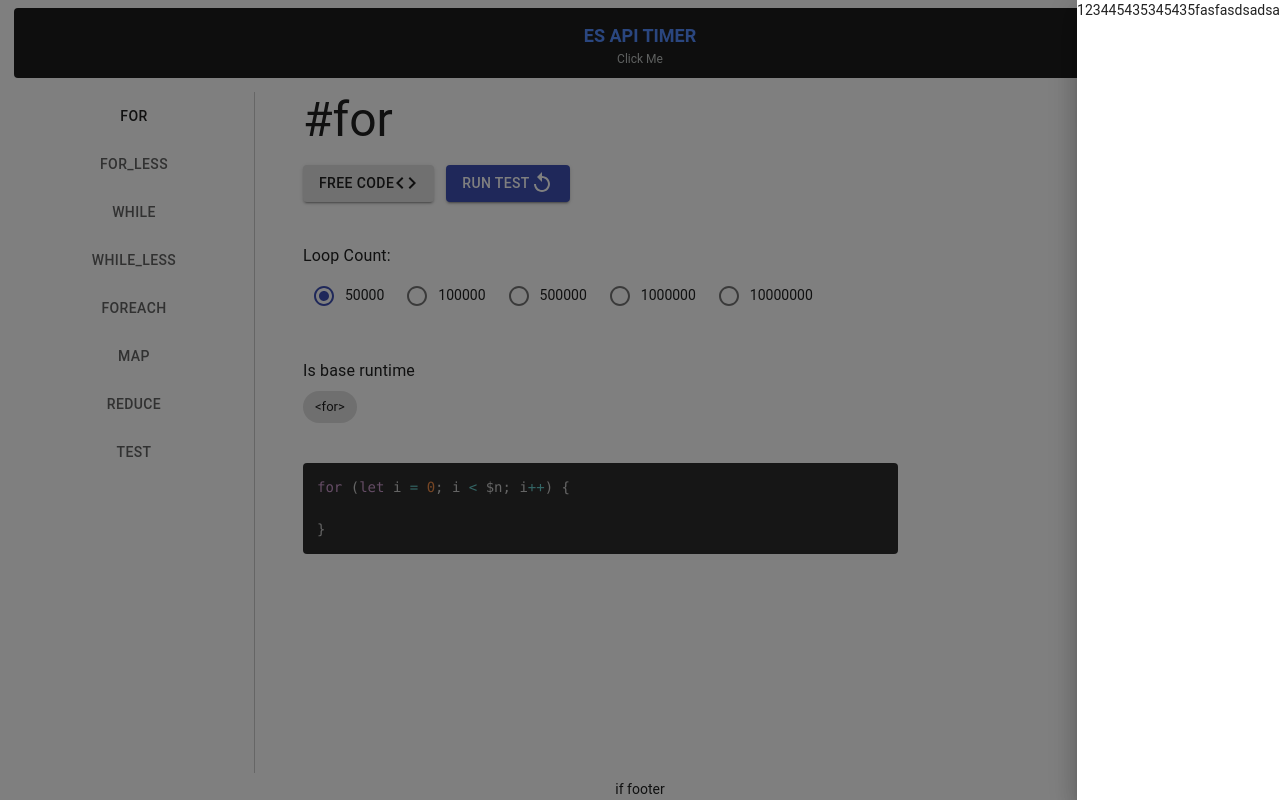
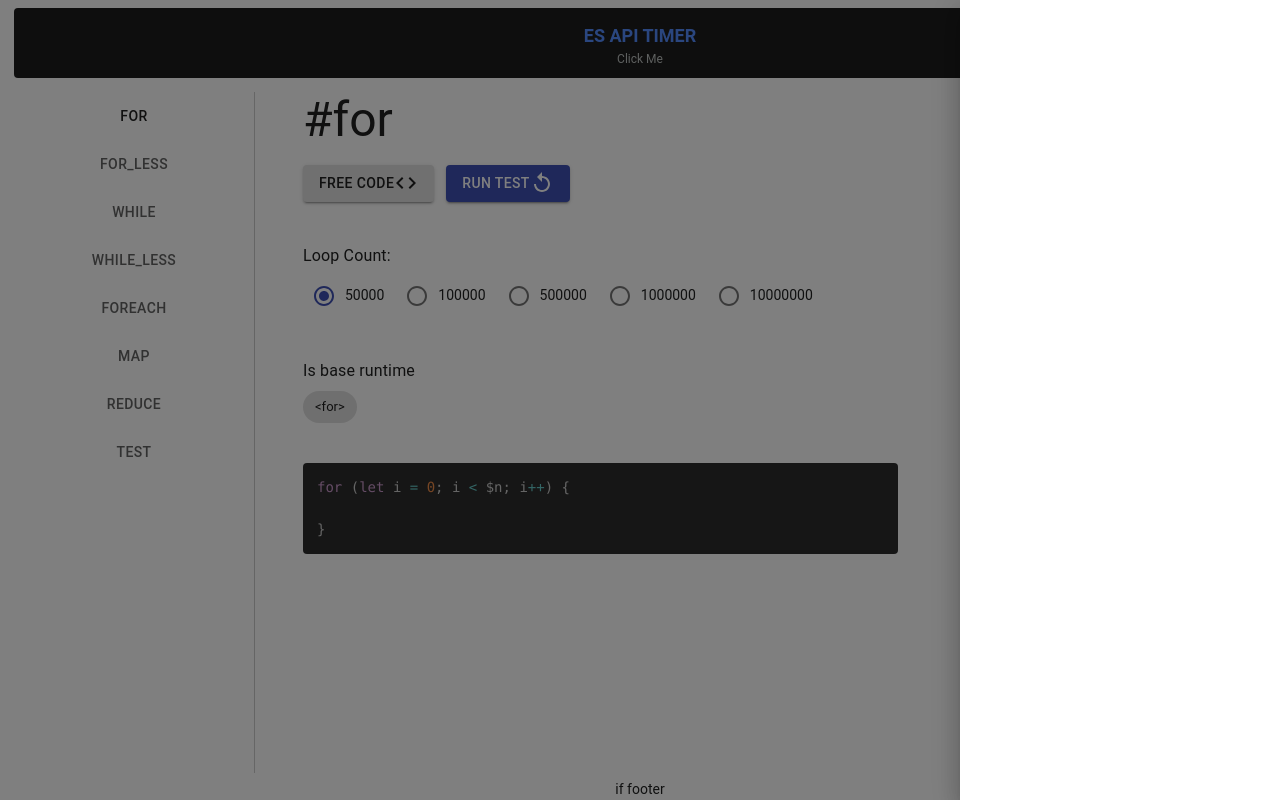
Before and after one commit to ArthurYung/fast-api, a React (Create React App) app: page /#/api/1 in a window 1280 px wide. Both pictures are taken after a click on the button "OPEN COLLECTOR". Built offline with nearby package versions, Linux system fonts and the light colour scheme; the HTML template or start-up script is replaced by a standard one.

Commit message:
feat: collector done

```diff
--- a/src/assets/css/component.scss
+++ b/src/assets/css/component.scss
@@ -37,3 +37,7 @@
   text-align: right;
   margin-bottom: 40px;
 }
+
+.collector-box {
+  width: 320px;
+}
--- a/src/components/CollectorList.tsx
+++ b/src/components/CollectorList.tsx
@@ -1,7 +1,63 @@
-import React from "react";
+import React, { useEffect, useState } from "react";
+import List from "@material-ui/core/List";
+import ListItem from "@material-ui/core/ListItem";
+import ListItemText from "@material-ui/core/ListItemText";
+import IconButton from "@material-ui/core/IconButton";
+import { DatabaseItem } from "@/utils/types";
+import { getAllData } from "@/utils/indexDB";
+import { dateFormat } from "@/utils/date";
+import Delete from "@material-ui/icons/Delete";
+import PlayCircleFilled from "@material-ui/icons/PlayCircleFilled";
 
-const CollectorList: React.FC = () => {
-  return <div>123445435345435fasfasdsadsa</div>;
+interface CollectorProps {
+  replayCollect: (item: DatabaseItem) => void;
+  deleteCollect: (item: DatabaseItem) => Promise<1 | 0>;
+}
+
+const CollectorList: React.FC<CollectorProps> = ({
+  replayCollect,
+  deleteCollect,
+}) => {
+  const [collectorList, setCollectorList] = useState<DatabaseItem[]>([]);
+  useEffect(() => {
+    getAllData().then((data) => {
+      setCollectorList(data.data);
+    });
+  }, []);
+  async function handleDelete(info: DatabaseItem) {
+    const result = await deleteCollect(info);
+    if (result !== 1) return;
+    const { data } = await getAllData();
+    if (data) setCollectorList(data);
+  }
+  return (
+    <aside className="collector-box">
+      <List>
+        {collectorList.map((collector: DatabaseItem) => (
+          <ListItem key={collector.id}>
+            <ListItemText
+              primary={collector.timerInfo.name}
+              secondary={dateFormat(collector.timerInfo.date)}
+            />
+            <IconButton
+              edge="end"
+              aria-label="play"
+              onClick={() => replayCollect(collector)}
+            >
+              <PlayCircleFilled />
+            </IconButton>
+            <IconButton
+              edge="end"
+              aria-label="delete"
+              onClick={() => handleDelete(collector)}
+            >
+              <Delete />
+            </IconButton>
+          </ListItem>
+        ))}
+      </List>
+    </aside>
+  );
 };
 
 export default CollectorList;
--- a/src/components/HistoryView.tsx
+++ b/src/components/HistoryView.tsx
@@ -1,6 +1,7 @@
 import React, { Fragment, useState } from "react";
 import connect from "../container/history";
 import { TimerDataInfo } from "../actions/history";
+import { DatabaseItem } from "@/utils/types";
 import ResultCard from "./ResultCard";
 import Fab from "@material-ui/core/Fab";
 import Drawer from "@material-ui/core/Drawer";
@@ -8,8 +9,9 @@ import KeyboardArrowLeft from "@material-ui/icons/KeyboardArrowLeft";
 import CollectorList from "./CollectorList";
 import Message from "./Message";
 import interpreter from "@/utils/baseStatement";
-import { addData } from "@/utils/indexDB";
-interface FcProps {
+import { addData, deleteData } from "@/utils/indexDB";
+import { withRouter, RouteComponentProps } from "react-router-dom";
+interface FcProps extends RouteComponentProps {
   historyData: TimerDataInfo[];
   deleteTimer: (timerInfo: TimerDataInfo) => void;
 }
@@ -20,7 +22,11 @@ interface MessageInfo {
   visible: boolean;
 }
 
-const HistoryView: React.FC<FcProps> = ({ historyData, deleteTimer }) => {
+const HistoryView: React.FC<FcProps> = ({
+  historyData,
+  deleteTimer,
+  history,
+}) => {
   const [drawer, setDrawer] = useState<boolean>(false);
   const [messageInfo, setMessageInfo] = useState<MessageInfo>({
     type: "success",
@@ -46,7 +52,7 @@ const HistoryView: React.FC<FcProps> = ({ historyData, deleteTimer }) => {
       visible: false,
     });
   }
-  function saveTimer(info: TimerDataInfo) {
+  function collectTimer(info: TimerDataInfo) {
     const codeInfo = interpreter.getDatabaseInfo(info.uid);
     const databaseItem = {
       timerInfo: info,
@@ -67,6 +73,34 @@ const HistoryView: React.FC<FcProps> = ({ historyData, deleteTimer }) => {
         });
       });
   }
+
+  function replayCollect(item: DatabaseItem) {
+    let historyObject = {
+      pathname: "",
+      state: item.codeInfo,
+    };
+    if (item.type === 1) {
+      historyObject.pathname = "/custom/?type=1";
+    }
+    if (item.type === 2) {
+      historyObject.pathname = "/custom/?type=2";
+    }
+    history.push(historyObject);
+  }
+
+  async function deleteCollect(item: DatabaseItem) {
+    if (!item.id) return 0;
+    const { error } = await deleteData(item.id);
+    if (error) {
+      showMessage({
+        type: "error",
+        message: error,
+      });
+      return 0;
+    }
+    return 1;
+  }
+
   return (
     <Fragment>
       <aside className="history-box">
@@ -81,12 +115,15 @@ const HistoryView: React.FC<FcProps> = ({ historyData, deleteTimer }) => {
             key={timerInfo.id}
             info={timerInfo}
             deleteTimer={deleteTimer}
-            saveTimer={saveTimer}
+            collectTimer={collectTimer}
           />
         ))}
       </aside>
       <Drawer anchor="right" open={drawer} onClose={handleCloseDrawer}>
-        <CollectorList />
+        <CollectorList
+          replayCollect={replayCollect}
+          deleteCollect={deleteCollect}
+        />
       </Drawer>
       <Message
         visible={messageInfo.visible}
@@ -98,4 +135,4 @@ const HistoryView: React.FC<FcProps> = ({ historyData, deleteTimer }) => {
   );
 };
 
-export default connect(HistoryView);
+export default connect(withRouter(HistoryView));
--- a/src/components/ResultCard.tsx
+++ b/src/components/ResultCard.tsx
@@ -22,11 +22,11 @@ interface ChildTimerInfo {
 
 interface FcProps {
   info: TimerDataInfo;
-  saveTimer: (info: TimerDataInfo) => void;
+  collectTimer: (info: TimerDataInfo) => void;
   deleteTimer: (timerInfo: TimerDataInfo) => void;
 }
 
-const MyCard: React.FC<FcProps> = ({ info, deleteTimer, saveTimer }) => {
+const MyCard: React.FC<FcProps> = ({ info, deleteTimer, collectTimer }) => {
   const [visible, setVisible] = useState<number>(1);
   const [anchorEl, setAnchorEl] = useState<null | HTMLElement>(null);
 
@@ -63,7 +63,7 @@ const MyCard: React.FC<FcProps> = ({ info, deleteTimer, saveTimer }) => {
 
   function saveCurrentInfo() {
     handleClose();
-    saveTimer(info);
+    collectTimer(info);
   }
 
   deepChild(info.children);
@@ -116,7 +116,7 @@ const MyCard: React.FC<FcProps> = ({ info, deleteTimer, saveTimer }) => {
           },
         }}
       >
-        <MenuItem onClick={saveCurrentInfo}>SaveDB</MenuItem>
+        <MenuItem onClick={saveCurrentInfo}>Collect</MenuItem>
         <MenuItem onClick={deleteCurrInfo}>Delete</MenuItem>
       </Menu>
     </aside>
--- a/src/utils/types.ts
+++ b/src/utils/types.ts
@@ -43,4 +43,5 @@ export interface DatabaseItem {
   id?: string;
   codeInfo: DatabaseCodeInfo;
   timerInfo: TimerInfo;
+  type: number;
 }
```
